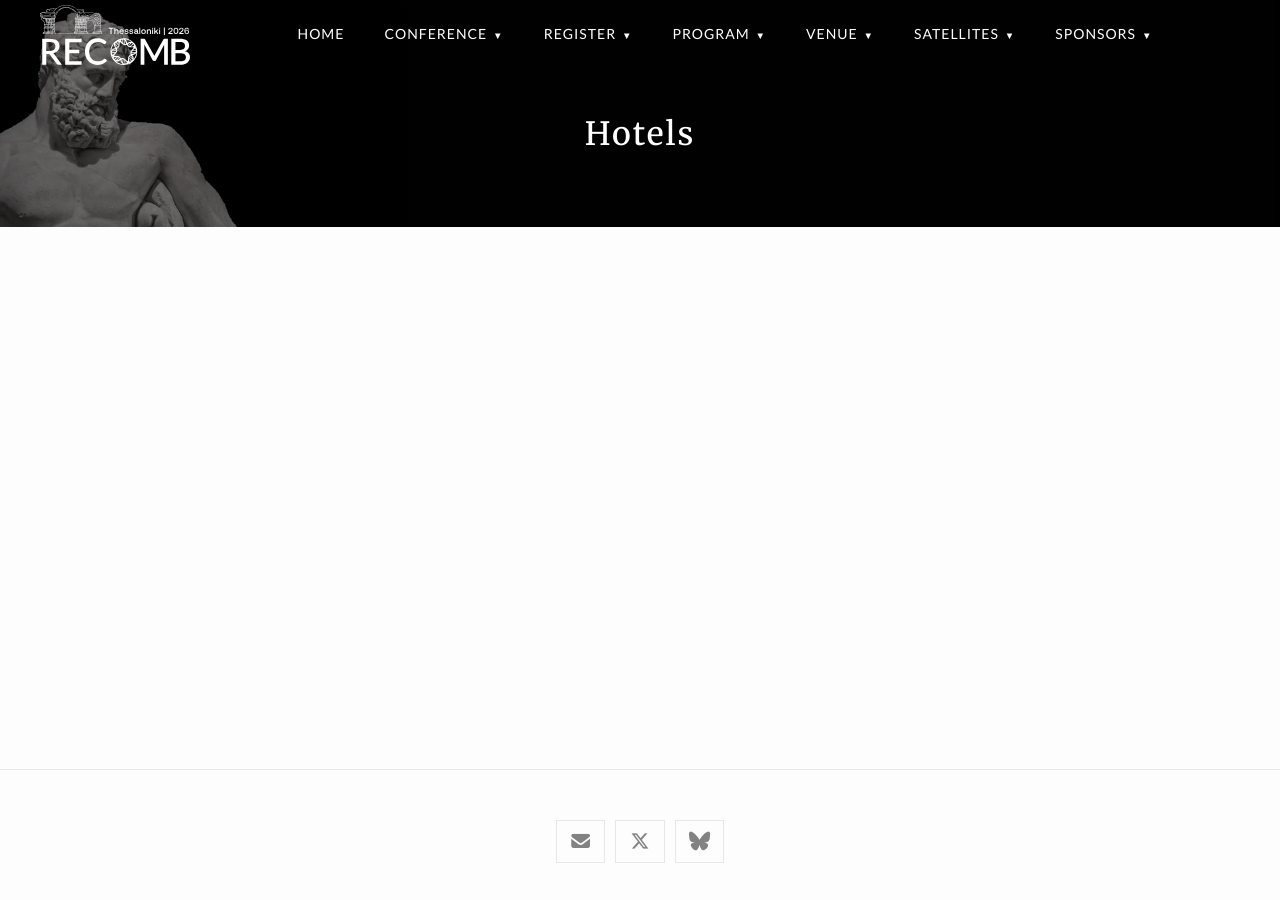
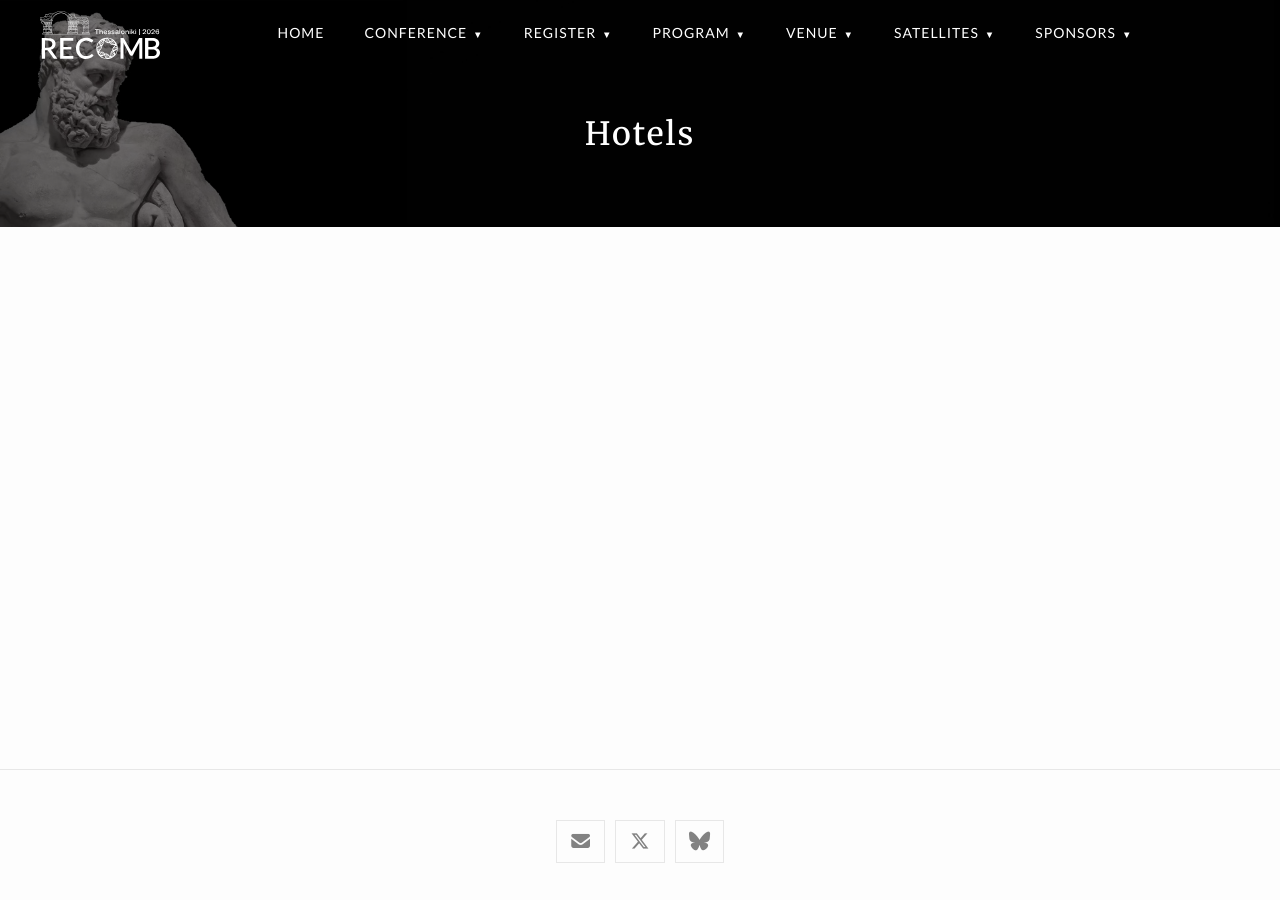
Before and after one commit to recomb-conference/recomb2026, a Jekyll site: the page built from hotels.md, in a window 1280 px wide. Built offline with Jekyll 4.4.1, drawn with Linux system fonts in a browser that asks for light colours; nearby versions of some CDN libraries.

Commit message:
Reduce header logo size and spacing
- Decrease logo width from 150px to 120px on desktop
- Decrease logo width from 120px to 100px on mobile
- Reduce margin between logo and navigation from 20px to 10px
- Update HTML width attribute to match CSS styling

```diff
--- a/_includes/header.html
+++ b/_includes/header.html
@@ -19,7 +19,7 @@ Both menus are populated from the `main_navigation` variable in _config.yml.
       {%- else -%}
         {%- assign logo_path = logo_default -%}
       {%- endif -%}
-      <img src="{{ logo_path }}" class="recomb-logo" alt="{{ site.title | escape }}" width=150px data-logo-default="{{ logo_default }}" data-logo-white="{{ logo_white }}">
+      <img src="{{ logo_path }}" class="recomb-logo" alt="{{ site.title | escape }}" width=120px data-logo-default="{{ logo_default }}" data-logo-white="{{ logo_white }}">
     </a>
 
     <!-- 1. Desktop Navigation (Horizontal, with Dropdowns) -->
--- a/_sass/minima/custom-styles.scss
+++ b/_sass/minima/custom-styles.scss
@@ -190,10 +190,10 @@ body:not(.home-page):not(.page-page) .page-content {
 
 .recomb-logo {
   height: auto;
-  width: 150px; // Set a fixed width for the logo
+  width: 120px; // Set a fixed width for the logo
   margin-top: 5px; // Adjust vertical alignment
   margin-bottom: 5px; // Add bottom margin to prevent touching border
-  margin-right: 20px;
+  margin-right: 10px;
 }
 
 /* Mobile: increase header padding for better spacing */
@@ -203,7 +203,7 @@ body:not(.home-page):not(.page-page) .page-content {
   }
 
   .recomb-logo {
-    width: 120px; // Slightly smaller logo on mobile
+    width: 100px; // Slightly smaller logo on mobile
     margin-bottom: 8px; // More bottom margin on mobile
   }
 }
```
